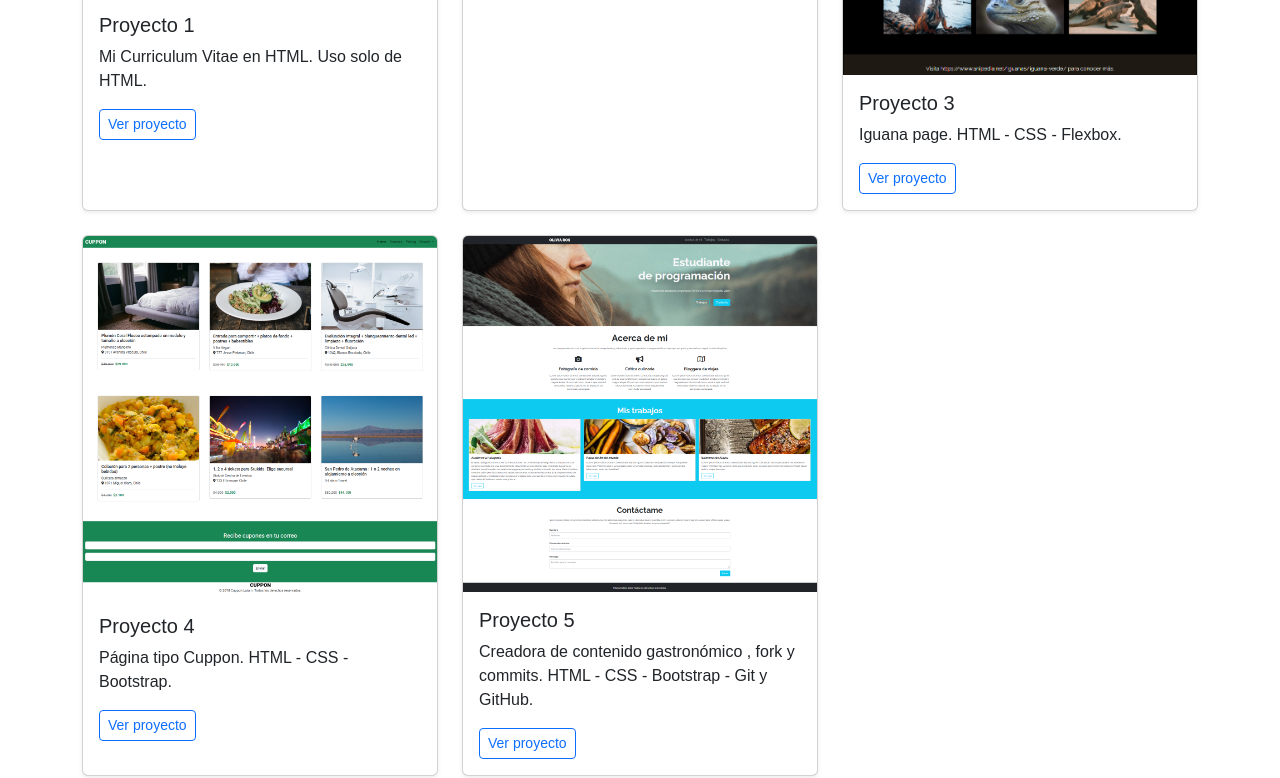
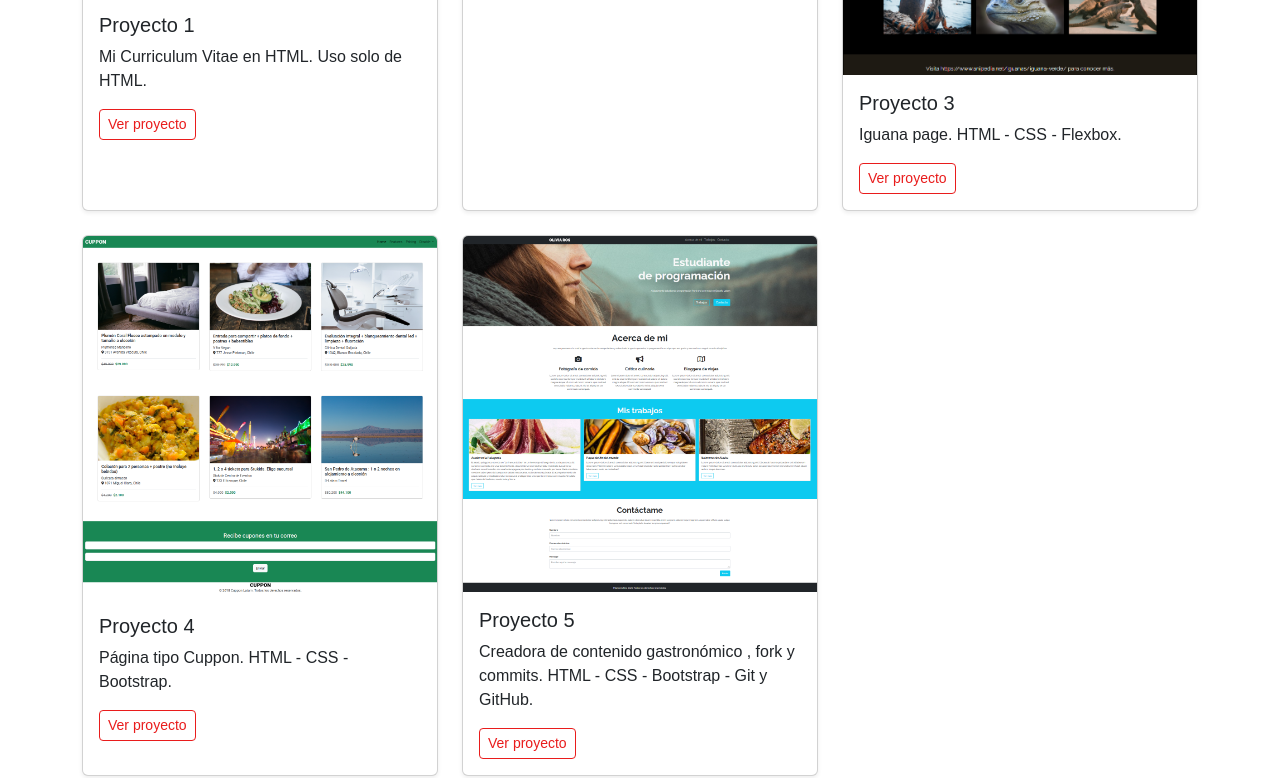
Before and after one commit to monicaalvarez14/mi-portafolio, a plain HTML site: page index.html in a window 1280 px wide. Shown: the part 868-1646 px from the top of the page. Drawn offline with nearby package versions, Linux system fonts and the light colour scheme.

Commit message:
cambio dos boton ver proyectos

```diff
--- a/assets/css/style.css
+++ b/assets/css/style.css
@@ -37,3 +37,15 @@ body {
   }
 
 }
+
+.mi-boton {
+    border: 1px solid #e91c1c;  /* borde rosado */
+  color: #e91c1c;            /* texto rosado */
+  background-color: transparent;
+  transition: all 0.3s ease;
+}
+
+.mi-boton:hover {
+  background-color: #e91c1c;
+  color:black;
+}
--- a/index.html
+++ b/index.html
@@ -49,7 +49,7 @@
           <div class="card-body">
             <h5 class="card-title">Proyecto 1</h5>
             <p class="card-text">Mi Curriculum Vitae en HTML. Uso solo de HTML.</p>
-            <a href="./proyectos/proyecto1-html/index.html" class="btn btn-outline-primary btn-sm">Ver proyecto</a>
+            <a href="./proyectos/proyecto1-html/index.html" class="btn btn-sm mi-boton">Ver proyecto</a>
           </div>
         </div>
       </div>
@@ -61,7 +61,7 @@
           <div class="card-body">
             <h5 class="card-title">Proyecto 2</h5>
             <p class="card-text">Construyendo una landing page. HTML y CSS.</p>
-            <a href="./proyectos/proyecto2-css/index.html" class="btn btn-outline-primary btn-sm">Ver proyecto</a>
+            <a href="./proyectos/proyecto2-css/index.html" class="btn btn-sm mi-boton">Ver proyecto</a>
           </div>
         </div>
       </div>
@@ -73,7 +73,7 @@
           <div class="card-body">
             <h5 class="card-title">Proyecto 3</h5>
             <p class="card-text">Iguana page. HTML - CSS - Flexbox.</p>
-            <a href="./proyectos/proyecto3-flexbox/index.html" class="btn btn-outline-primary btn-sm">Ver proyecto</a>
+            <a href="./proyectos/proyecto3-flexbox/index.html" class="btn btn-sm mi-boton">Ver proyecto</a>
           </div>
         </div>
       </div>
@@ -85,7 +85,7 @@
           <div class="card-body">
             <h5 class="card-title">Proyecto 4</h5>
             <p class="card-text">Página tipo Cuppon. HTML - CSS - Bootstrap.</p>
-            <a href="./proyectos/proyecto4-bootstrap/index.html" class="btn btn-outline-primary btn-sm">Ver proyecto</a>
+            <a href="./proyectos/proyecto4-bootstrap/index.html" class="btn btn-sm mi-boton">Ver proyecto</a>
           </div>
         </div>
       </div>
@@ -98,7 +98,7 @@
             <h5 class="card-title">Proyecto 5</h5>
             <p class="card-text">Creadora de contenido gastronómico , fork y commits. HTML - CSS - Bootstrap - Git y
               GitHub.</p>
-            <a href="./proyectos/proyecto5-terminalGitYGithub/index.html" class="btn btn-outline-primary btn-sm">Ver
+            <a href="./proyectos/proyecto5-terminalGitYGithub/index.html" class="btn btn-sm mi-boton">Ver
               proyecto</a>
           </div>
         </div>
```
